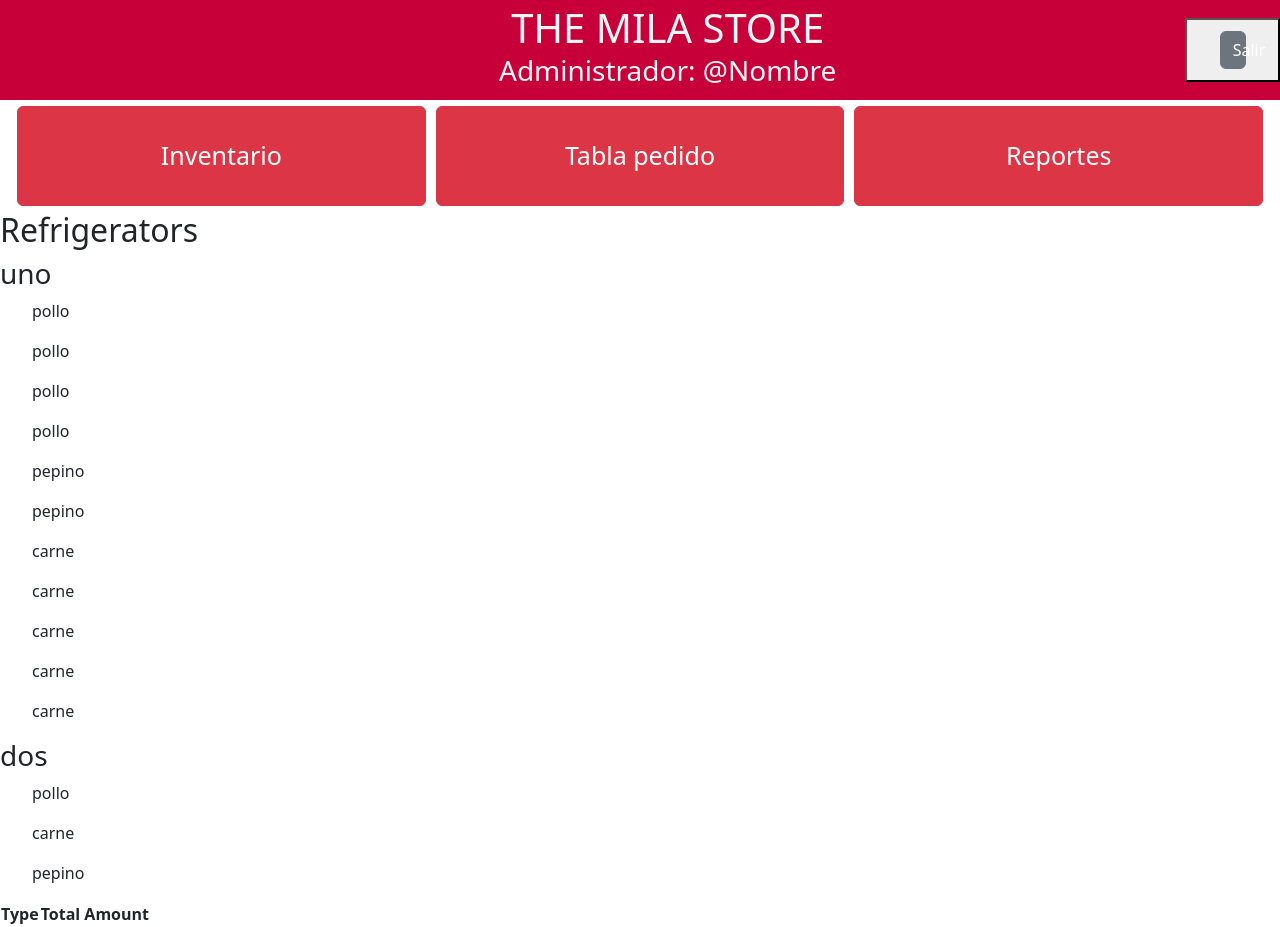
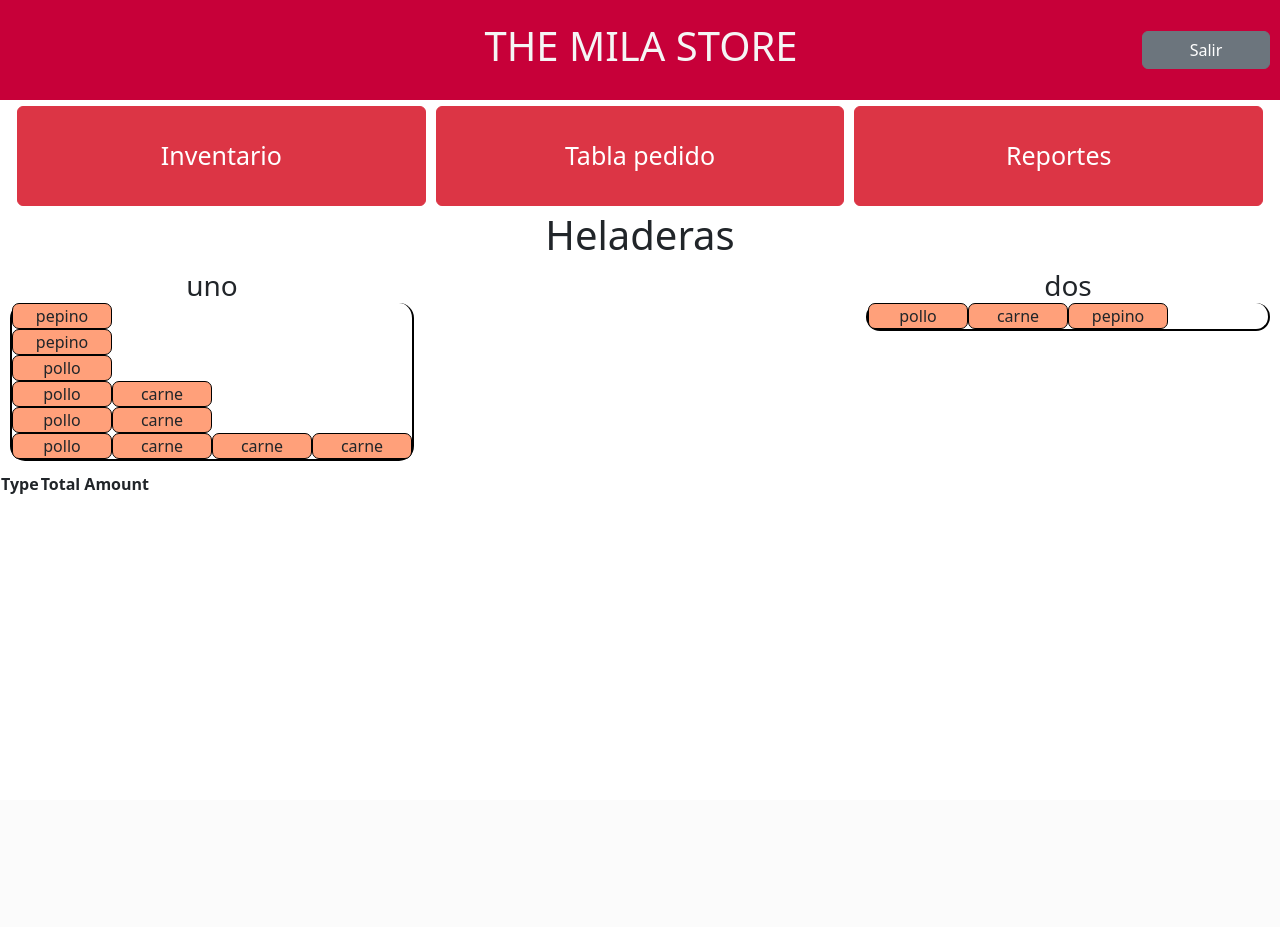
Before and after one commit to juangilfons/milanga-inventory, a Django app: page / in a window 1280 px wide. After the commit the page ends 494 px from the top, so only its background shows below. Run offline with Django 5.2, Linux system fonts and the light colour scheme; a user stored in the database is signed in; data comes from the database, SQL or seed files in the repository; both versions use the stored data as it was after the commit; lists and menus that the app fills with data are empty.

Commit message:
templates heladeras

```diff
--- a/inventory/templates/inventory/inventory.html
+++ b/inventory/templates/inventory/inventory.html
@@ -7,21 +7,25 @@
 
 {% block content %}
     <div id="refrigerators">
-    <h2>Refrigerators</h2>
+        <h1 class="display-3">Heladeras</h1>
+        <div id="divheladeras">
             {% for refrigerator in refrigerators %}
-        <div class="refrigerator">
-            <h3>{{ refrigerator.name }}</h3>
+                <div class="conheladera">
+                    <h3 id="nombre">{{ refrigerator.name }}</h3>
+                    <div class="row">
                         {% for column in refrigerator.column_set.all %}
-                    <ul class="column">
+                            <ul class="column ">
                                 {% for subcolumn in column.subcolumn_set.all %}
                                     {% for tupper in subcolumn.total_tuppers|range_filter %}
-                                <p>{{ subcolumn.cut.name }}</p>
+                                        <li class="lis">{{ subcolumn.cut.name  }}</li>
                                     {% endfor %}
                                 {% endfor %}
                             </ul>
                         {% endfor %}
                     </div>
+                </div>
             {% endfor %}
+        </div>
     </div>
     <div id="stock">
         <table class="stock-table">
--- a/templates/base.html
+++ b/templates/base.html
@@ -48,13 +48,67 @@
             margin:auto;
             text-align: center;
         }
-        h1{
 
+        .display-3{
+            width: 100%;
+            font-size:40px;
             text-align: center;
-            display: inline-block; /* Elimina el ancho completo */
-            margin: 0; /* Elimina el margen por defecto */
+            margin: 0;
+        }
+        #refrigerators{
+            display:flex;
+            flex-direction: row;
+            flex-wrap: wrap;
+            justify-content: space-around;
+        }
+        #divheladeras{
+            display: flex;
+            flex-direction: row;
+            width: 100%;
+            justify-content: space-between
 
 
+        }
+        .row{
+            margin: 0;
+            display: flex;
+            flex-direction: row;
+            flex-wrap: nowrap;
+            float: left;
+            align-items: flex-end;
+            border: 2px solid black; /* REVISAR SI VA ACA O EN CN HELADERAS */
+            border-top: none; /* REVISAR SI VA ACA O EN CN HELADERAS*/
+            border-radius: 15px; /* REVISAR SI VA ACA O EN CN HELADERAS*/
+        }
+        .column{
+            list-style-type: none;
+            padding: 0;
+            margin: 0;
+            width: 100px;
+            display: flex;
+            flex-direction: column-reverse;
+        }
+        .lis{
+            display: inline-block;
+            background-color: lightsalmon;
+            border: 1px solid black;
+            border-radius:7px;
+            text-align: center;
+
+
+
+
+
+        }
+         #nombre{ /*NOMBRE H3*/
+        text-align: center;
+        width: 30%;
+        padding: 0;
+        margin:auto;
+                    }
+        .conheladera{
+            border-radius: 5px;
+            margin: 10px;
         }
     </style>
 </head>
@@ -62,11 +116,8 @@
     <header id="navbar">
         <div id="tit">
             <h1>THE MILA STORE </h1>
-            <h3>Administrador: @Nombre</h3>
         </div>
-        <button type="button">
             <a  class="btn btn-secondary" href="{% url 'logout' %}">Salir</a>
-        </button>
     </header>
     <div class="container-fluid">
         <button type="button" class="btn btn-danger">Inventario</button>
```
Also changed, not shown: db.sqlite3. Lines whose indentation alone changed are shown as unchanged.
